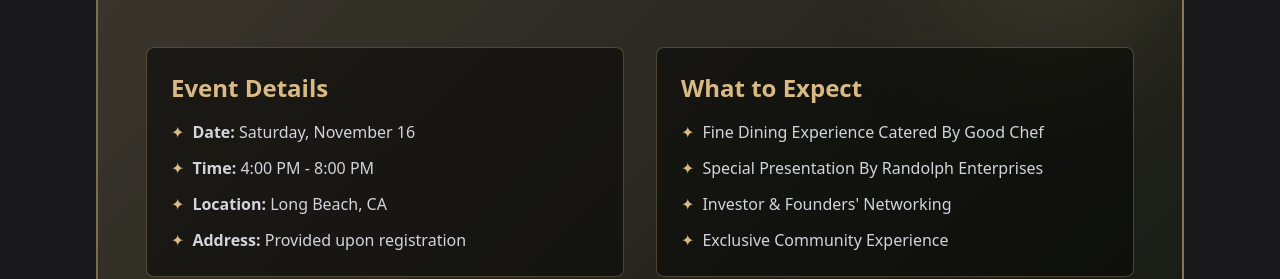
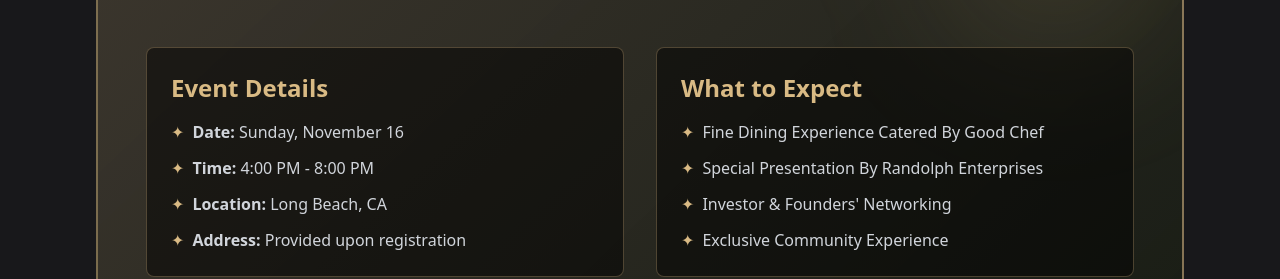
Before and after one commit to fteadmin/lowrider, a React (Vite) app: page / in a window 1280 px wide. Shown: the part 2020-2299 px from the top of the page. Built offline with nearby package versions, Linux system fonts and the light colour scheme.

Commit message:
updated events

```diff
--- a/src/components/Events.tsx
+++ b/src/components/Events.tsx
@@ -27,7 +27,7 @@ export default function Events() {
                 <ul className="space-y-3 text-gray-300">
                   <li className="flex items-start">
                     <span className="text-[#D9BA84] mr-2">✦</span>
-                    <span><strong>Date:</strong> Saturday, November 16</span>
+                    <span><strong>Date:</strong> Sunday, November 16</span>
                   </li>
                   <li className="flex items-start">
                     <span className="text-[#D9BA84] mr-2">✦</span>
```
